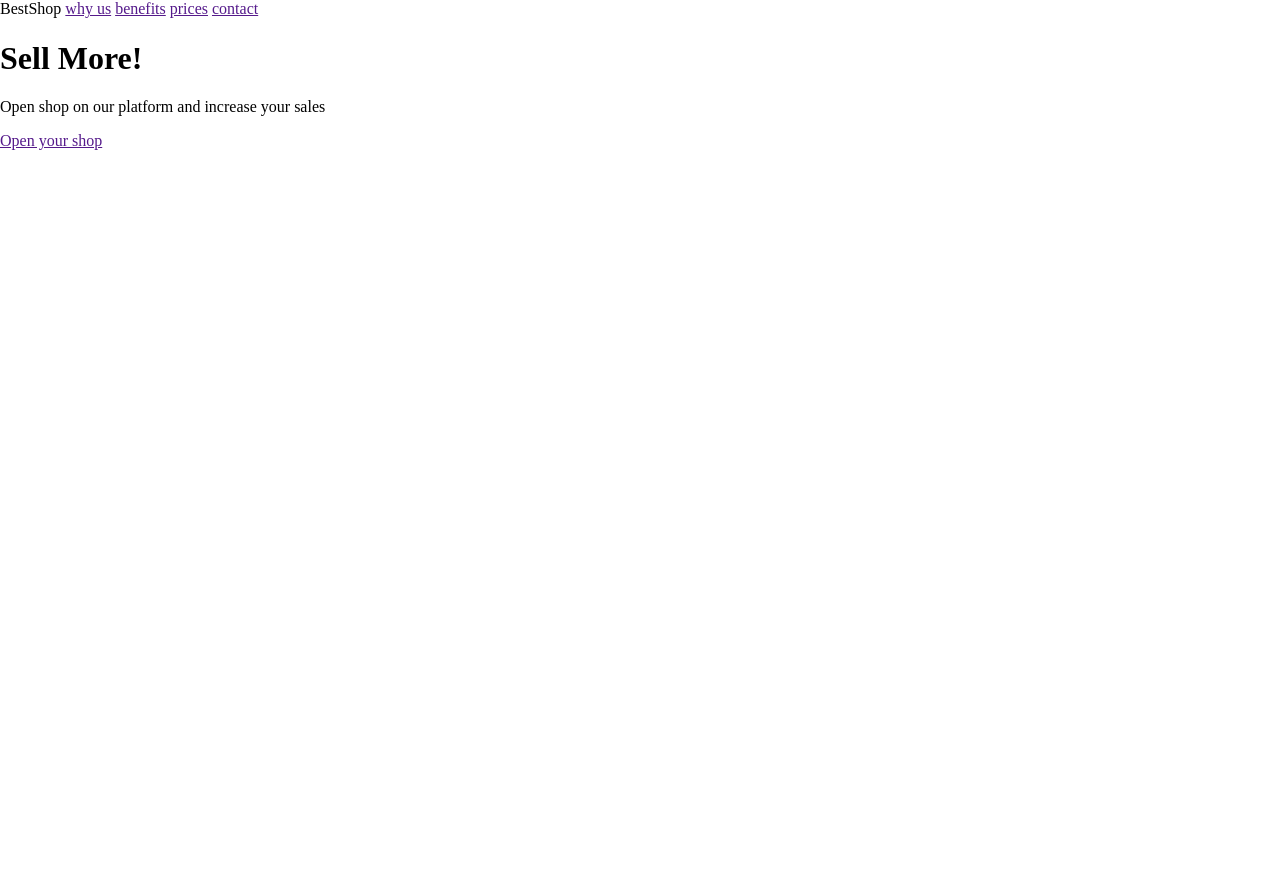
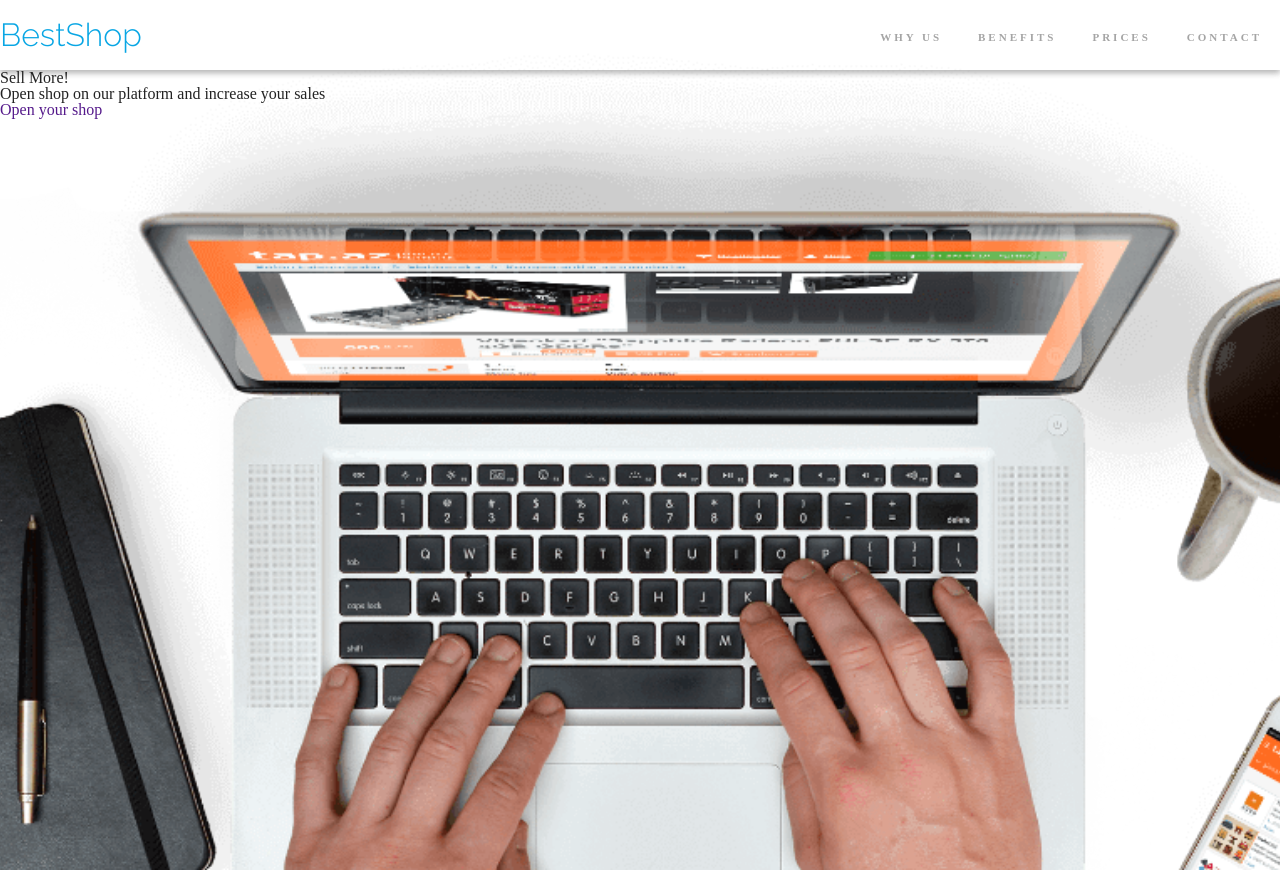
Before and after one commit to Bagrianow/BestShop, a plain HTML site: page index.html in a window 1280 px wide. Before the commit the page ends 800 px from the top, so only its background shows below. Drawn offline with Linux system fonts and the light colour scheme.

Commit message:
updated code with header

```diff
--- a/css/style.css
+++ b/css/style.css
@@ -0,0 +1,76 @@
+:root {
+    --primary-blue: #08A6E4;
+    --secondary-black: #000000;
+    --font-raleway: "Raleway", sans-serif;
+    --font-open-sans: "Open Sans", sans-serif;
+    --third-grey: #A5A5A5;
+    --forth-red: #FB3B64;
+    --fifth-green: #55DFB4;
+    --color-primary-shadow: rgba(7, 172, 230, .16);
+
+}
+
+html {
+    font-size: 16px;
+}
+body {
+    background-image: url("./images/Background.png");
+    background-position: bottom ;
+    background-size: cover;
+    background-repeat: no-repeat;
+    font-family: var(--font-open-sans);
+}
+
+.container1 {}
+
+.header {
+    height: 70px;
+    box-shadow: 0 3px 6px rgba(0, 0, 0, 0.16);
+}
+.header__wrapper {
+    height: 100%;
+    box-shadow: 0 3px 6px rgba(0, 0, 0, 0.16);
+    display: flex;
+    justify-content: space-between;
+    align-items: center;
+}
+.header__wrapper .logo__text {
+    font-family: var(--font-raleway);
+    font-size: 2rem;
+    font-weight: 300;
+    color: var(--primary-blue);
+    text-decoration: none;
+}
+
+.header__wrapper .menu {
+    display: flex;
+}
+.header__wrapper .menu__item {
+    color: var(--third-grey);
+    text-decoration: none;
+    font-weight: 700;
+    font-size: 0.6875rem;
+    text-transform: uppercase;
+    border-bottom: 2px solid transparent;
+    padding: 28px 18px 22px;
+    letter-spacing: 0.1875rem;
+}
+
+.header__wrapper .menu__item:hover {
+    color: var(--secondary-black);
+    border-color: var(--primary-blue);
+}
+
+.main__wrapper {
+    width: 100%;
+    height: 800px;
+
+}
+.main__wrapper .text__hdl{}
+.main__wrapper .text__lead{}
+
+.btn_primary {
+    cursor: pointer;
+    text-decoration: none;
+
+}
--- a/index.html
+++ b/index.html
@@ -8,25 +8,31 @@
     <title>Document</title>
     <link rel="stylesheet" href="./css/style.css">
     <link rel="stylesheet" href="./css/normalize.css">
+
+    <link rel="preconnect" href="https://fonts.googleapis.com">
+    <link rel="preconnect" href="https://fonts.gstatic.com" crossorigin>
+    <link href="https://fonts.googleapis.com/css2?family=Open+Sans:wght@300;400;700&family=Raleway:wght@300;400;700;800&display=swap" rel="stylesheet">
 </head>
 <body>
 
-<div class="container1>
-    <header class="header__wrapper">
-        <span class="logo__text">BestShop</span>
-    <nam class="menu">
+<header class="header">
+    <div class="header__wrapper">
+        <a href="#" class="logo__text">BestShop</a>
+    <nav class="menu">
         <a href="" class="menu__item">why us</a>
         <a href="" class="menu__item">benefits</a>
         <a href="" class="menu__item">prices</a>
         <a href="" class="menu__item">contact</a>
-    </nam>
-    </header>
-<section class="main__wrapper">
-    <h1 class="text__hdl">Sell More!</h1>
-    <p class="text__lead">Open shop on our platform and increase your sales</p>
-    <a href="" class="button">Open your shop</a>
+    </nav>
+    </div>
+</header>
+<main>
+    <section class="main__wrapper">
+        <h1 class="text__hdl">Sell More!</h1>
+        <p class="text__lead">Open shop on our platform and increase your sales</p>
+        <a href="" class="btn_primary">Open your shop</a>
 </section>
-</div>
+</main>
 
 </body>
 </html>
```
Also changed, not shown: css/images/Background.png (added), css/images/Catalog.svg (added), css/images/Checkmark-1.svg (added), css/images/Checkmark.svg (added), css/images/Close.svg (added), css/images/Eye.svg (added), css/images/Facebook.svg (added), css/images/Macbook.png (added), css/images/Mail Icon.svg (added), css/images/Person.svg (added), css/images/Phone Icon.svg (added), css/images/Trumpet.png (added), css/images/Twitter.svg (added), css/images/iPhone.png (added), 1 more files.
